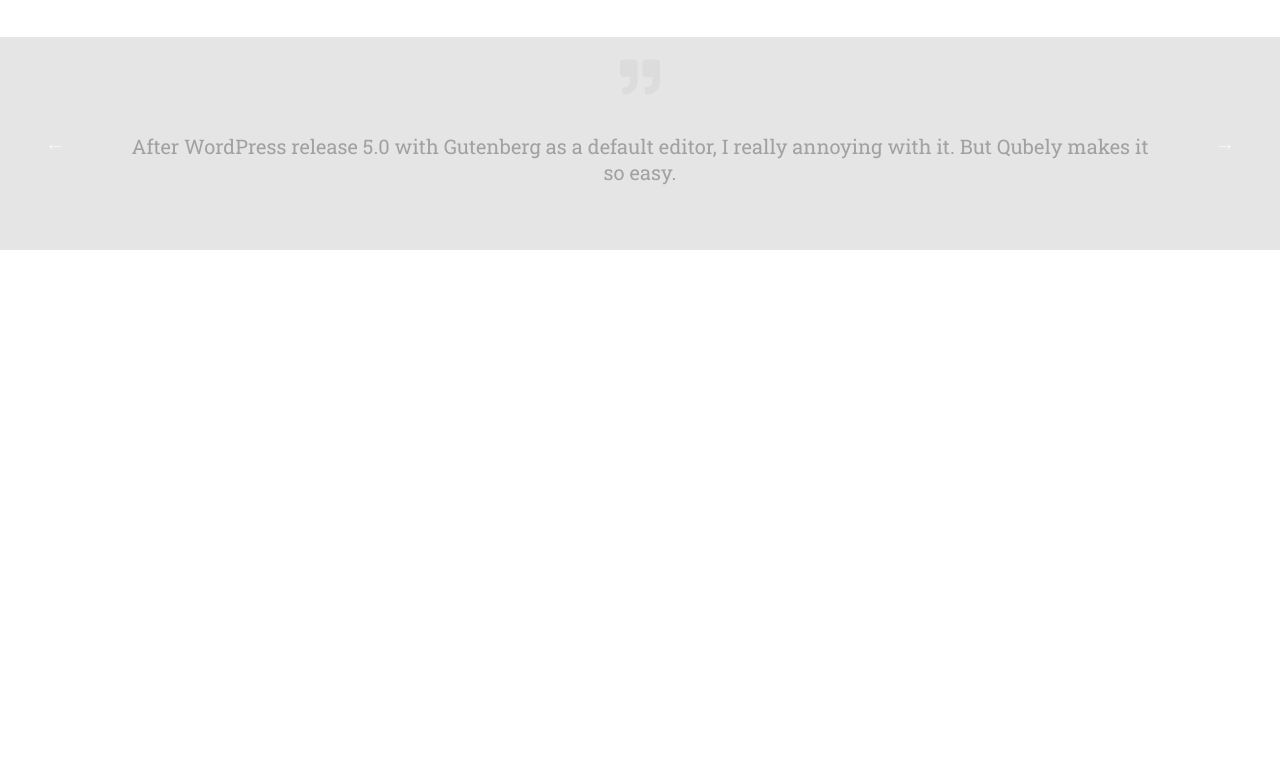
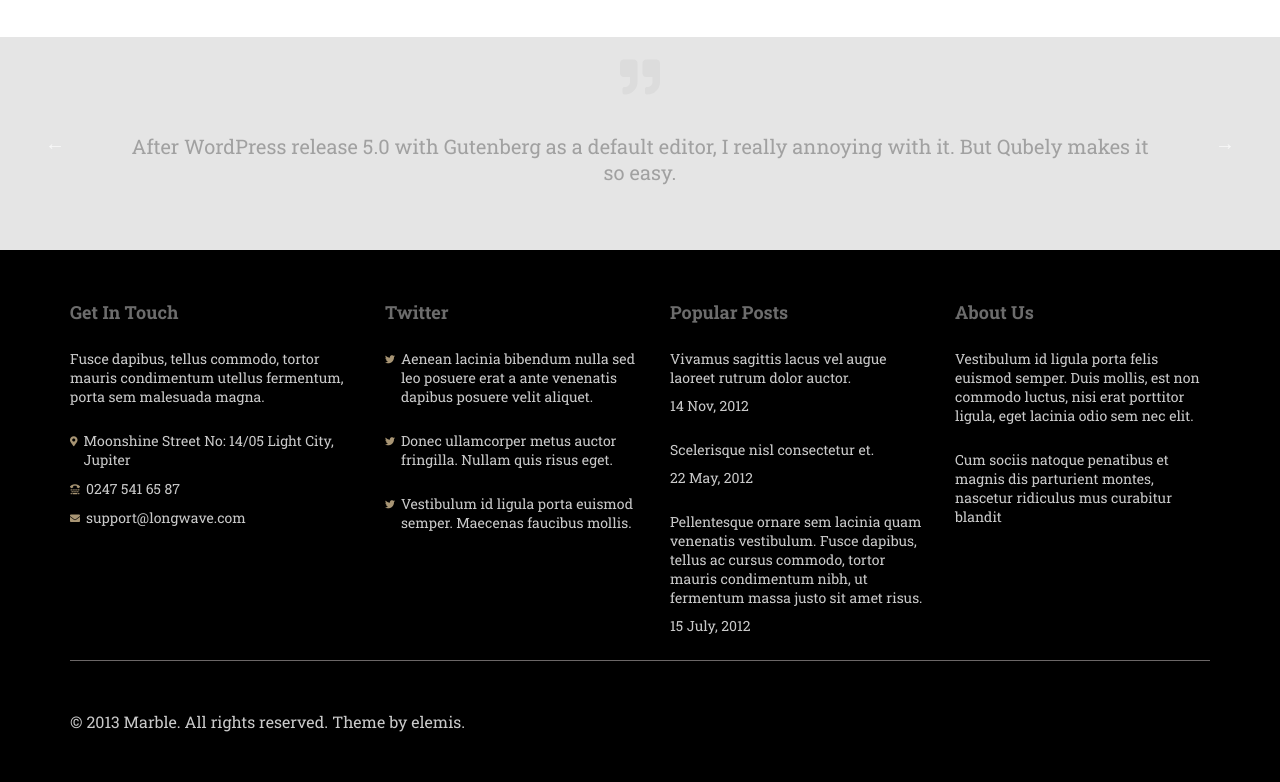
Before and after one commit to iftikhar19/study-task-1, a plain HTML site: page index.html in a window 1280 px wide. Shown: the part 1646-2428 px from the top of the page. Before the commit the page ends 1896 px from the top, so only its background shows below. Drawn offline with Linux system fonts and the light colour scheme; a web font is replaced by a local one.

Commit message:
JO-15 footer section completed.

```diff
--- a/index.html
+++ b/index.html
@@ -117,6 +117,43 @@
          </div>
        </section>
      </main>
+      <footer id="footer">
+        <div class="container" id="footer-grid">
+          <div>
+            <h1>Get In Touch</h1>
+            <h2>Fusce dapibus, tellus commodo, tortor mauris condimentum utellus fermentum, porta sem malesuada magna. </h2>
+            <p class="d-flex"><i class="fas fa-map-marker-alt"></i> Moonshine Street No: 14/05 Light City, Jupiter</p>
+            <p class="d-flex"><i class="fas fa-tty"></i> 0247 541 65 87</p>
+            <p class="d-flex"><i class="fas fa-envelope"></i> support@longwave.com</p>
+          </div>
+          <div>
+            <h1>Twitter</h1>
+            <h2 class="d-flex"><i class="fab fa-twitter"></i> Aenean lacinia bibendum nulla sed leo posuere erat a ante venenatis dapibus posuere velit aliquet.</h2>
+            <h2 class="d-flex"><i class="fab fa-twitter"></i> Donec ullamcorper metus auctor fringilla. Nullam quis risus eget.</h2>
+            <h2 class="d-flex"><i class="fab fa-twitter"></i> Vestibulum id ligula porta  euismod semper. Maecenas faucibus mollis.</h2>
+          </div>
+          <div>
+            <h1>Popular Posts</h1>
+            <h2>Vivamus sagittis lacus vel augue laoreet rutrum dolor auctor.
+            <span>14 Nov, 2012</span>
+            </h2>
+            <h2>Scelerisque nisl consectetur et.
+              <span>22 May, 2012</span>
+            </h2>
+            <h2>Pellentesque ornare sem lacinia quam venenatis vestibulum. Fusce dapibus, tellus ac cursus commodo, tortor mauris condimentum nibh, ut fermentum massa justo sit amet risus.
+              <span>15 July, 2012</span>
+            </h2>
+          </div>
+          <div>
+            <h1>About Us</h1>
+            <h2>Vestibulum id ligula porta felis euismod semper. Duis mollis, est non commodo luctus, nisi erat porttitor ligula, eget lacinia odio sem nec elit. </h2>
+            <h2>Cum sociis natoque penatibus et magnis dis parturient montes, nascetur ridiculus mus curabitur blandit <tempus class=""></tempus></h2>
+          </div>
+        </div>
+        <div id="footer-copyright">
+          <p>© 2013 Marble. All rights reserved. Theme by elemis.</p>
+        </div>
+      </footer>
     </div>
     <script src="js/jquery.min.js"></script>
     <script src="js/slick.min.js"></script>
--- a/scss/_all.scss
+++ b/scss/_all.scss
@@ -143,3 +143,56 @@
 .section-testmonials{
   background-color: $color-header;
 }
+
+#footer{
+  background-color: $color-footer-bg;
+  padding: 50px 0;
+  &-grid{
+    display: flex;
+    justify-content: space-between;
+    border-bottom: 1px solid $color-border;
+    div{
+      flex-basis: 25%;
+      padding-left: 30px;
+      &:first-child{
+        padding-left: 0 !important;
+      }
+      h1{
+        font-size: 18px;
+        color: $color-footer-heading;
+        padding-bottom: 25px;
+      }
+      h2{
+        color: $color-footer;
+        font-size: 14px;
+        padding-bottom: 25px;
+        font-weight: 300;
+        span{
+          display: block;
+          padding-top: 9px;
+        }
+        i{
+          color: $color-icon;
+          font-size: 10px;
+          margin: 5px 6px 0 0;
+        }
+      }
+      p{
+        font-size: 14px;
+        color: $color-footer;
+        padding-bottom: 10px;
+        i{
+          color: $color-icon;
+          font-size: 10px;
+          margin: 5px 6px 0 0;
+        }
+      }
+    }
+  }
+  &-copyright{
+    max-width: 1140px;
+    margin: 0 auto;
+    color: $color-footer;
+    padding-top: 50px;
+  }
+}
--- a/scss/_common.scss
+++ b/scss/_common.scss
@@ -17,3 +17,6 @@
 h1, h2, p, button, a{
     font-family: $roboto-slab;
 }
+.d-flex{
+    display: flex;
+}
--- a/scss/_variables.scss
+++ b/scss/_variables.scss
@@ -6,10 +6,12 @@
 $color-slider:#a1a1a1;
 $color-footer-heading:#6c6c6c;
 $color-footer:#cacaca;
+$color-footer-bg:#000;
 $color-hover:#33c0a5;
 $color-header:#e5e5e5;
 $color-bg:#3f8dbf;
-$color-border:#d9d9d9;
+$color-border:#6b6767;
+$color-icon:#a89574;
 
 %centerSpace{
   text-align: center;
```
Also changed, not shown: css/global.css.
